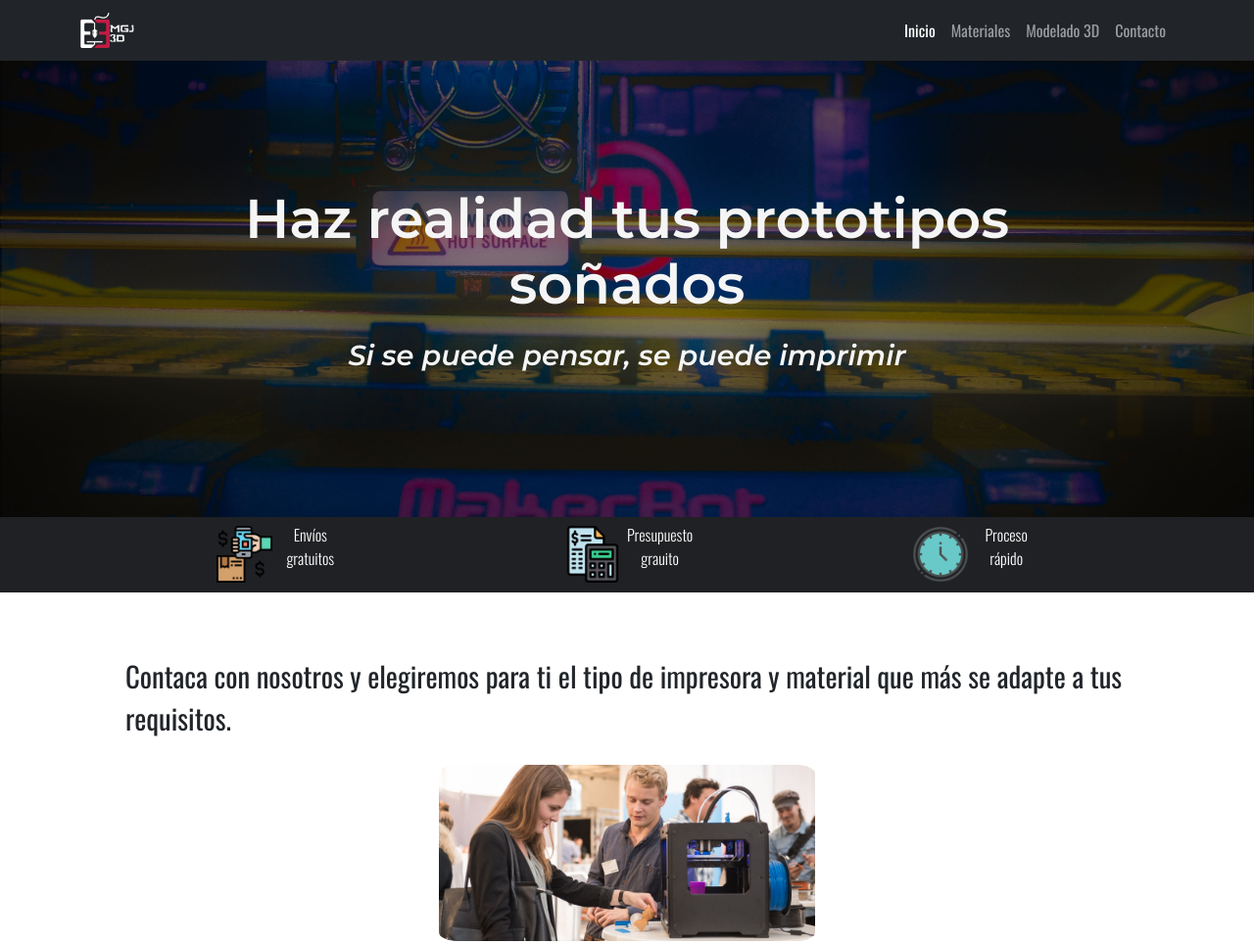
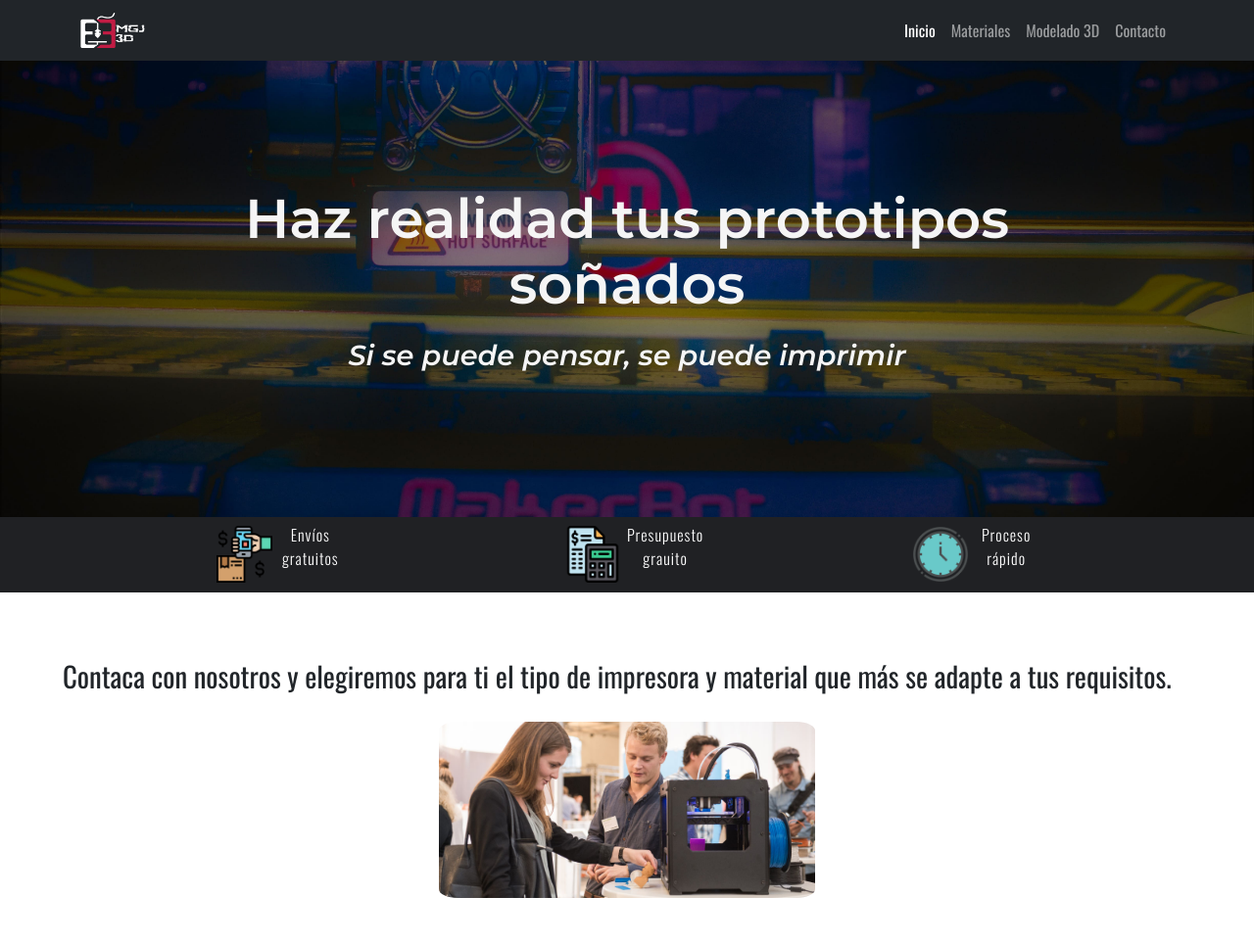
Before and after one commit to MarcoGiacchetta/mgj3d, a website: page index.html in a window 1280 px wide. Shown: the top 964 px of the page at 98% size. Drawn offline with nearby package versions, Linux system fonts and the light colour scheme.

Commit message:
ultimas correcciones index

```diff
--- a/scss/_bannerIndex.scss
+++ b/scss/_bannerIndex.scss
@@ -17,6 +17,7 @@
       display: inline-block;
       margin-left: 5%;
       color: white;
+      letter-spacing: 1px;
     }
   }
 }
--- a/scss/_biografia.scss
+++ b/scss/_biografia.scss
@@ -16,9 +16,9 @@
   }
 
   p {
-    display: inline-block;
+
     font-size: 180%;
-    width: 80%;
+    width: 90%;
     margin: 5% 0% 2% 0%;
   }
 
--- a/scss/_enlaceFormularioCarrousel.scss
+++ b/scss/_enlaceFormularioCarrousel.scss
@@ -22,6 +22,7 @@
     p {
       text-align: center;
       color: white;
+      letter-spacing: 1px;
     }
   }
 }
--- a/scss/_header.scss
+++ b/scss/_header.scss
@@ -3,4 +3,9 @@
   position: sticky;
   top: 0px;
   z-index: 4;
+
+  nav div a img{
+    width: 120%;
+
+  }
 }
--- a/scss/_procesoIconos.scss
+++ b/scss/_procesoIconos.scss
@@ -20,6 +20,7 @@
     p {
       text-align: center;
       color: white;
+      letter-spacing: 1px;
     }
   }
 }
```
Also changed, not shown: contacto.html (+1 -1 lines), index.html (+1 -2 lines), css/styles.css.
